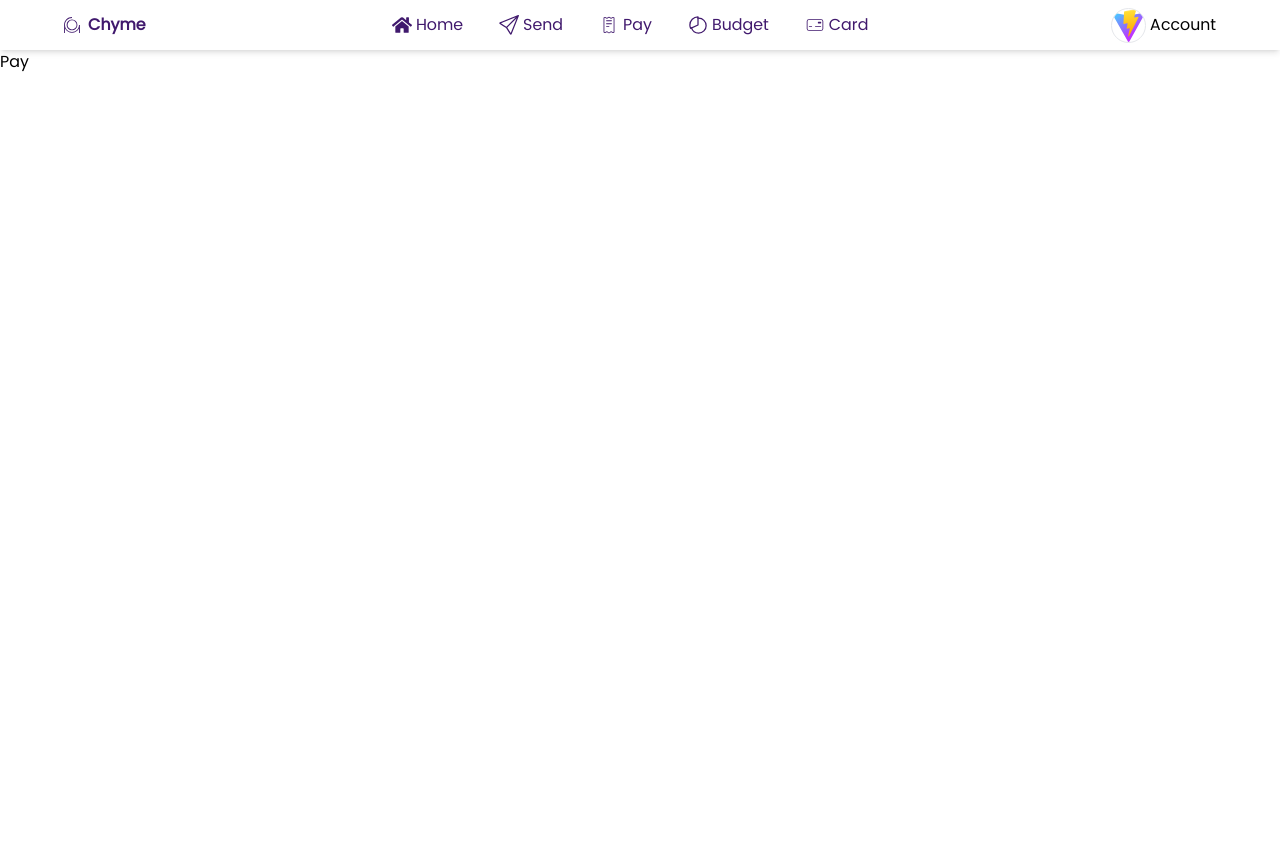
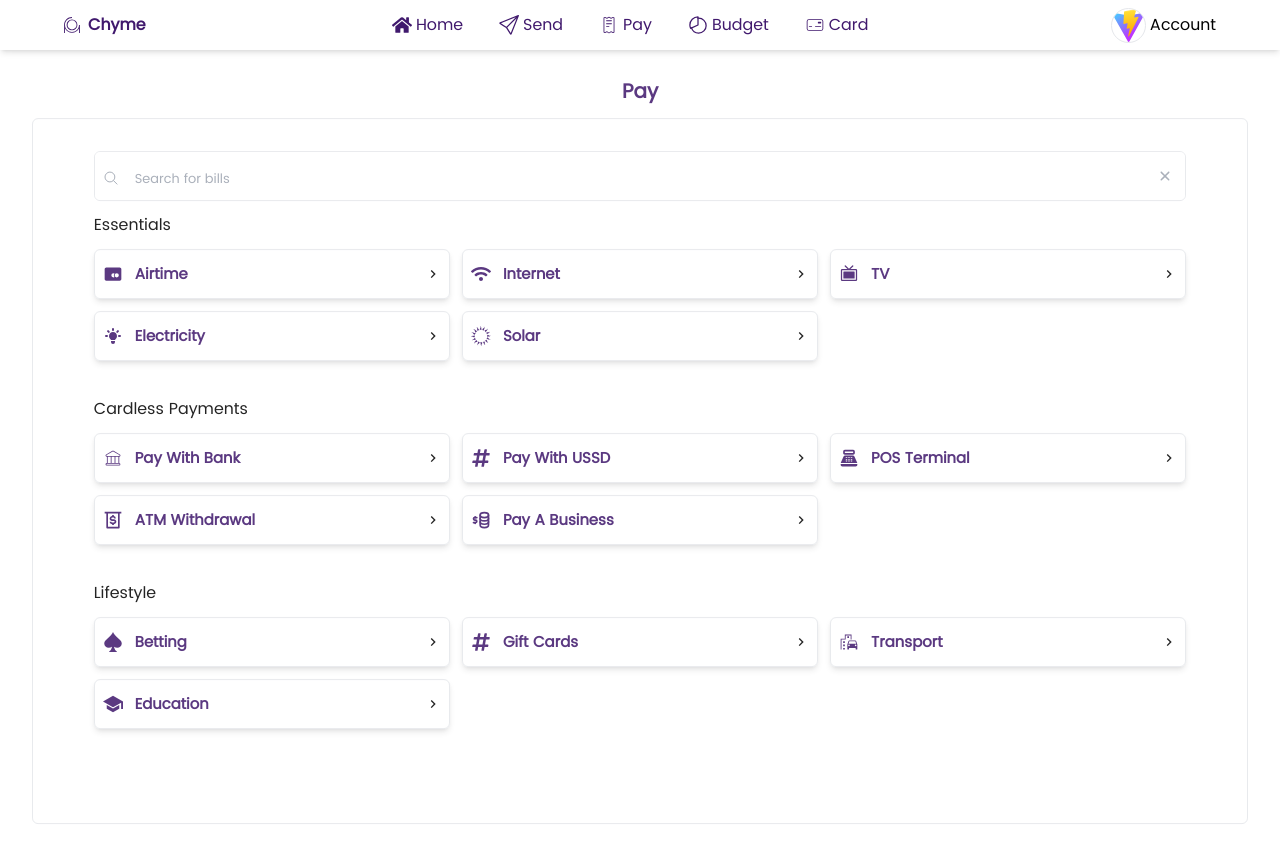
Before and after one commit to FrancisUzoigwe/Chyme_fe, a React (Vite) app: page /auth/pay in a window 1280 px wide. Before the commit the page ends 800 px from the top, so only its background shows below. Built offline with nearby package versions, Linux system fonts and the light colour scheme.

Commit message:
pay page completed

```diff
--- a/src/components/common/MainHeader.tsx
+++ b/src/components/common/MainHeader.tsx
@@ -15,7 +15,7 @@ const MainHeader = () => {
 
 
     <header className="w-full h-[50px] flex items-center justify-center ">
-      <header className={`w-full h-[50px] flex items-center justify-center fixed ${toggle ? "bg-[#d8d8d8]" : "bg-[#FFFFFF]"} shadow-md`}>
+      <header className={`w-full h-[50px] flex items-center  justify-center fixed ${toggle ? "bg-[#d8d8d8]" : "bg-[#FFFFFF]"} shadow-md`}>
         <header className="w-[90%] flex justify-between items-center">
           <div className="text-[#40196D] font-black flex items-center" > <div className="mr-2"><SiMastercomfig /></div>Chyme</div>
           <div className="flex items-center justify-center max-md:hidden text-[#40196D]">
--- a/src/components/use/Options.tsx
+++ b/src/components/use/Options.tsx
@@ -11,8 +11,8 @@ interface iOption {
 const Options: React.FC<iOption> = ({ link, text, icon }) => {
     return (
         <Link to={link}>
-            <div className="h-[50px] shadow-md flex items-center justify-between px-2 rounded-md ">
-                <div className="flex items-center text-[20px] text-[#40196D]">{icon} <div className="ml-2 text-[#40196D] font-bold text-[15px]">{text}</div></div>
+            <div className="h-[50px] shadow-md flex items-center justify-between px-2 rounded-md border">
+                <div className="flex items-center text-[20px] text-[#40196D]">{icon} <div className="ml-3 text-[#40196D] font-bold text-[15px]">{text}</div></div>
                 <div><MdKeyboardArrowRight /></div>
             </div>
         </Link>
--- a/src/components/use/SiderBar.tsx
+++ b/src/components/use/SiderBar.tsx
@@ -42,11 +42,21 @@ const SiderBar = () => {
                     <div className="text-[14px]">Account</div>
                 </div>
                 <div className="mt-5 ml-4 left-4 top-16 text-[#40196D]">
-                    <Link to="/auth">         <div className="my-7 flex items-center " ><FaHome className="mr-2 text-2xl" />Home</div></Link>
-                    <Link to="/auth/send"> <div className="my-7 flex items-center " ><BsSend className="mr-2 text-2xl" />Send</div></Link>
-                    <Link to="/auth/pay"> <div className="my-7 flex items-center " ><CiReceipt className="mr-2 text-2xl" />Pay</div></Link>
-                    <Link to="/auth/budget">  <div className="my-7 flex items-center " ><IoPieChartOutline className="mr-2 text-2xl" />Budget</div></Link>
-                    <Link to="/auth/card">  <div className="my-7 flex items-center " ><CiCreditCard2 className="mr-2 text-2xl" />Card</div></Link>
+                    <Link to="/auth">         <div className="my-7 flex items-center " onClick={() => {
+                        dispatch(changeToggled())
+                    }}><FaHome className="mr-2 text-2xl" />Home</div></Link>
+                    <Link to="/auth/send"> <div className="my-7 flex items-center " onClick={() => {
+                        dispatch(changeToggled())
+                    }} ><BsSend className="mr-2 text-2xl" />Send</div></Link>
+                    <Link to="/auth/pay"> <div className="my-7 flex items-center " onClick={() => {
+                        dispatch(changeToggled())
+                    }} ><CiReceipt className="mr-2 text-2xl" />Pay</div></Link>
+                    <Link to="/auth/budget">  <div className="my-7 flex items-center " onClick={() => {
+                        dispatch(changeToggled())
+                    }} ><IoPieChartOutline className="mr-2 text-2xl" />Budget</div></Link>
+                    <Link to="/auth/card">  <div className="my-7 flex items-center " onClick={() => {
+                        dispatch(changeToggled())
+                    }} ><CiCreditCard2 className="mr-2 text-2xl" />Card</div></Link>
                 </div>
                 <div className="flex items-center absolute bottom-7 left-4 text-[red]">
                     <div className="relative flex items-center hover:cursor-pointer" onClick={() => {
--- a/src/pages/home/Account.tsx
+++ b/src/pages/home/Account.tsx
@@ -7,6 +7,7 @@ import Options from "../../components/use/Options";
 import { FaAddressCard } from "react-icons/fa"
 import { useDispatch, useSelector } from "react-redux";
 import { changeToggled, logOut } from "../../global/globalState";
+import { motion } from "framer-motion"
 const Account = () => {
 
   const [copySuccess, setCopySuccess] = useState(false);
@@ -18,9 +19,23 @@ const Account = () => {
 
   const toggle = useSelector((state: any) => state.toggle)
   const dispatch = useDispatch()
+
+  const motionVariant = {
+    open: {
+      opacity: 1,
+      y: 0,
+      transition: {
+        duration: 0.7
+      }
+    },
+    close: {
+      opacity: 0,
+      y: "100px"
+    }
+  }
   return (
     <>
-      <div className={`w-full min-h-[100vh] flex flex-col items-center  ${toggle ? "bg-[#d8d8d8]" : "bg-[#FFFFFF]"}`} onClick={() => {
+      <motion.div variants={motionVariant} initial="close" animate="open" className={`w-full min-h-[100vh] flex flex-col items-center  ${toggle ? "bg-[#d8d8d8]" : "bg-[#FFFFFF]"}`} onClick={() => {
         dispatch(changeToggled())
       }}>
         <div className="my-1 text-[#40196D] font-bold text-[20px]">Account</div>
@@ -36,7 +51,7 @@ const Account = () => {
                       <div>Kossyrisochukwu</div>
                       <div>Uzoigwe</div>
                     </div>
-                    <div>
+                    <div className="my-2">
                       <div className="leading-[1.1] font-extralight">
                         <div className="text-[13px] text-[#40196D]">Copy username</div>
                         <CopyToClipboard text="@francisuzoigwe" onCopy={handleCopy}>
@@ -77,7 +92,7 @@ const Account = () => {
             dispatch(logOut())
           }}>Sign Out</div>
         </div>
-      </div>
+      </motion.div>
     </>
   )
 }
--- a/src/pages/home/DashBoard.tsx
+++ b/src/pages/home/DashBoard.tsx
@@ -10,6 +10,7 @@ import Transfers from "../../components/use/Transfers"
 import { useDispatch, useSelector } from "react-redux"
 import { changeToggled } from "../../global/globalState"
 import "../../components/use/Transfer.css"
+import { motion } from "framer-motion"
 const DashBoard = () => {
 
   const [state, setState] = useState<boolean>(false)
@@ -25,9 +26,23 @@ const DashBoard = () => {
     setBeneficiary(!beneficiary)
   }
   const toggle = useSelector((state: any) => state.toggle)
+
+  const motionVariant = {
+    open: {
+      opacity: 1,
+      y: 0,
+      transition: {
+        duration: 0.7
+      }
+    },
+    close: {
+      opacity: 0,
+      y: "100px"
+    }
+  }
   return (
     <>
-      <div className={`w-full min-h-[40vh] flex items-center flex-col ${toggle ? "bg-[#d8d8d8]" : "bg-[#FFFFFF]"}`} onClick={() => {
+      <motion.div variants={motionVariant} initial="close" animate="open" className={`w-full min-h-[40vh] flex items-center flex-col ${toggle ? "bg-[#d8d8d8]" : "bg-[#FFFFFF]"}`} onClick={() => {
         dispatch(changeToggled())
       }}>
         <div className="w-[50%] max-lg:w-[80%] max-md:w-[95%] flex flex-col items-center h-full my-5">
@@ -57,7 +72,7 @@ const DashBoard = () => {
             </div>
           </div>
           <div className="w-full h-[60px] flex items-center justify-center mt-10">
-           {!beneficiary?  <div className="w-full max-lg:w-full max-md:w-[95%] h-full border flex items-center justify-between border-gray-300 rounded-md shadow-md ">
+            {!beneficiary ? <div className="w-full max-lg:w-full max-md:w-[95%] h-full border flex items-center justify-between border-gray-300 rounded-md shadow-md ">
               <div className="w-full h-[60px] flex items-center justify-between hover:cursor-pointer">
                 <div className="flex items-center ">
                   <img alt="Img" src={image} className="w-[45px] object-cover h-[45px] rounded-full border border-gray-500 mx-2" />
@@ -85,7 +100,7 @@ const DashBoard = () => {
           </div>
         </div>
 
-      </div>
+      </motion.div>
     </>
   )
 }
--- a/src/pages/home/Pay.tsx
+++ b/src/pages/home/Pay.tsx
@@ -1,7 +1,90 @@
+import { motion } from "framer-motion"
+import { IoIosClose } from "react-icons/io"
+import { IoSchoolSharp, IoSearchOutline } from "react-icons/io5"
+import Options from "../../components/use/Options"
+import { PiTelevisionSimpleFill } from "react-icons/pi"
+import { FaHashtag, FaWifi } from "react-icons/fa"
+import { BiMoneyWithdraw, BiSolidCreditCardAlt } from "react-icons/bi"
+import { HiLightBulb } from "react-icons/hi"
+import { GrSolaris } from "react-icons/gr"
+import { CiBank } from "react-icons/ci"
+import { MdOutlineEmojiTransportation, MdOutlinePointOfSale } from "react-icons/md"
+import { TbBusinessplan } from "react-icons/tb"
+import { ImSpades } from "react-icons/im"
+import { useState } from "react"
+import { useDispatch, useSelector } from "react-redux"
+import { changeToggled } from "../../global/globalState"
+
 
 const Pay = () => {
+
+  const motionVariant = {
+    open: {
+      opacity: 1,
+      y: 0,
+      transition: {
+        duration: 0.7
+      }
+    },
+    close: {
+      opacity: 0,
+      y: "100px"
+    }
+  }
+
+  const [scroll, setScroll] = useState<boolean>(false)
+  const onScroll = () => {
+    if (window.scrollY >= 50) {
+      setScroll(true)
+    } else {
+      setScroll(false)
+    }
+  }
+  window.addEventListener("scroll", onScroll)
+  const toggle = useSelector((state: any) => state.toggle)
+  const dispatch = useDispatch()
   return (
-    <div>Pay</div>
+    <>
+      <motion.div variants={motionVariant} initial="close" animate="open" className={`w-full min-h-[100vh] flex flex-col items-center ${toggle ? "bg-[#d8d8d8]" : "bg-[#FFFFFF]"}`} onClick={() => {
+        dispatch(changeToggled())
+      }}>
+        <div className="font-bold text-[20px] my-3 text-[#40196D]">Pay</div>
+        <div className="w-[95%] border rounded-md h-[95%] pb-5 flex flex-col items-center">
+          <div className="my-4" />
+          <div className={`w-[90%] h-[50px] border overflow-hidden rounded-md ${scroll ? "sticky top-16 " : "relative"}`}>
+            <div className="absolute left-2 top-[18px]">< IoSearchOutline className="text-gray-400" /></div>
+            <div className="absolute right-2 top-3">< IoIosClose className="text-gray-400 hover:cursor-pointer text-2xl" /></div>
+            <input type="text" placeholder="Search for bills" className="placeholder:text-[13px] w-full h-[50px] outline-none pl-10 " />
+          </div>
+          <div className="w-[90%] my-3">Essentials</div>
+          <div className="w-[90%] grid grid-cols-3 max-lg:grid-cols-2 max-md:grid-cols-1 gap-3">
+            <Options text="Airtime" icon={<BiSolidCreditCardAlt />} />
+            <Options text="Internet" icon={<FaWifi />} />
+            <Options text="TV" icon={<PiTelevisionSimpleFill />} />
+            <Options text="Electricity" icon={<HiLightBulb />} />
+            <Options text="Solar" icon={<GrSolaris />} />
+          </div>
+          <div className="my-3" />
+          <div className="w-[90%] my-3">Cardless Payments</div>
+          <div className="w-[90%] grid grid-cols-3 max-lg:grid-cols-2 max-md:grid-cols-1 gap-3">
+            <Options text="Pay With Bank" icon={<CiBank />} />
+            <Options text="Pay With USSD" icon={<FaHashtag />} />
+            <Options text="POS Terminal" icon={<MdOutlinePointOfSale />} />
+            <Options text="ATM Withdrawal" icon={<BiMoneyWithdraw />} />
+            <Options text="Pay A Business " icon={<TbBusinessplan />} />
+          </div>
+          <div className="my-3" />
+          <div className="w-[90%] my-3">Lifestyle</div>
+          <div className="w-[90%] grid grid-cols-3 max-lg:grid-cols-2 max-md:grid-cols-1 gap-3">
+            <Options text="Betting" icon={<ImSpades />} />
+            <Options text="Gift Cards" icon={<FaHashtag />} />
+            <Options text="Transport" icon={<MdOutlineEmojiTransportation />} />
+            <Options text="Education" icon={<IoSchoolSharp />} />
+          </div>
+        </div>
+        <div className="my-5" />
+      </motion.div>
+    </>
   )
 }
 
```
